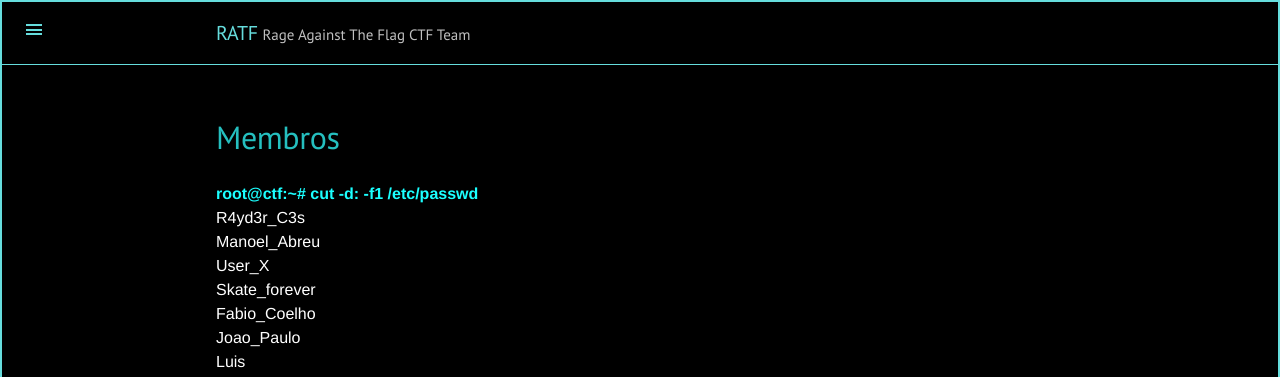
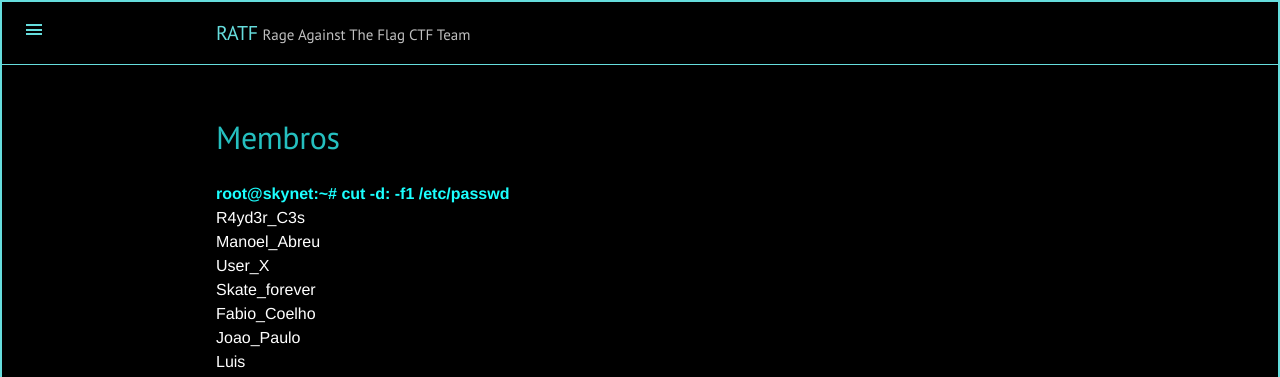
Before and after one commit to ratf/ratf.github.io, a Jekyll site: the page built from about/index.md, in a window 1280 px wide. Shown: the top 377 px of the page. Built offline with Jekyll 4.4.1, drawn with Linux system fonts in a browser that asks for light colours.

Commit message:
Updated index.md

```diff
--- a/about/index.md
+++ b/about/index.md
@@ -5,7 +5,7 @@ layout: page
 published: true
 ---
 
-<strong>root@ctf:~# cut -d: -f1 /etc/passwd</strong><br>
+<strong>root@skynet:~# cut -d: -f1 /etc/passwd</strong><br>
 R4yd3r_C3s <br>
 Manoel_Abreu<br>
 User_X<br>
@@ -29,3 +29,4 @@ Vinicius_Morpheusbdk<br>
 Gabriel_Cryptonzac<br>
 Salviano_Lima<br>
 Franciney_Araujo
+<!--матрица имеет тебя: 68747470733A2F2F7777772E796F75747562652E636F6D2F77617463683F763D61544C3471494978673841-->
```
